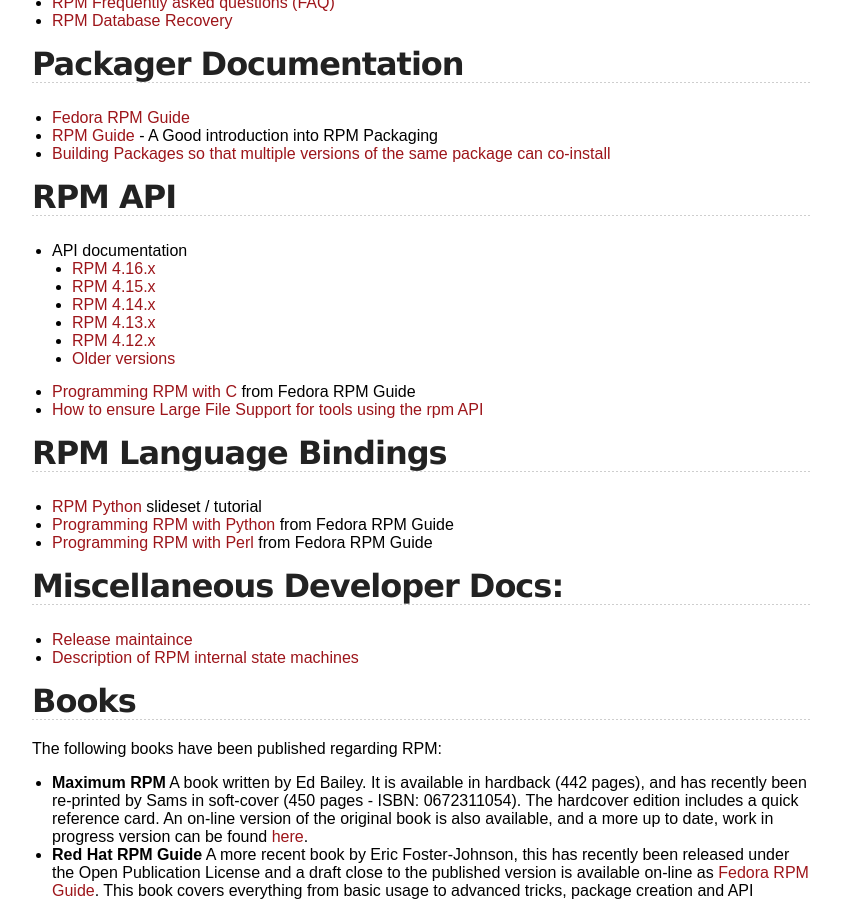
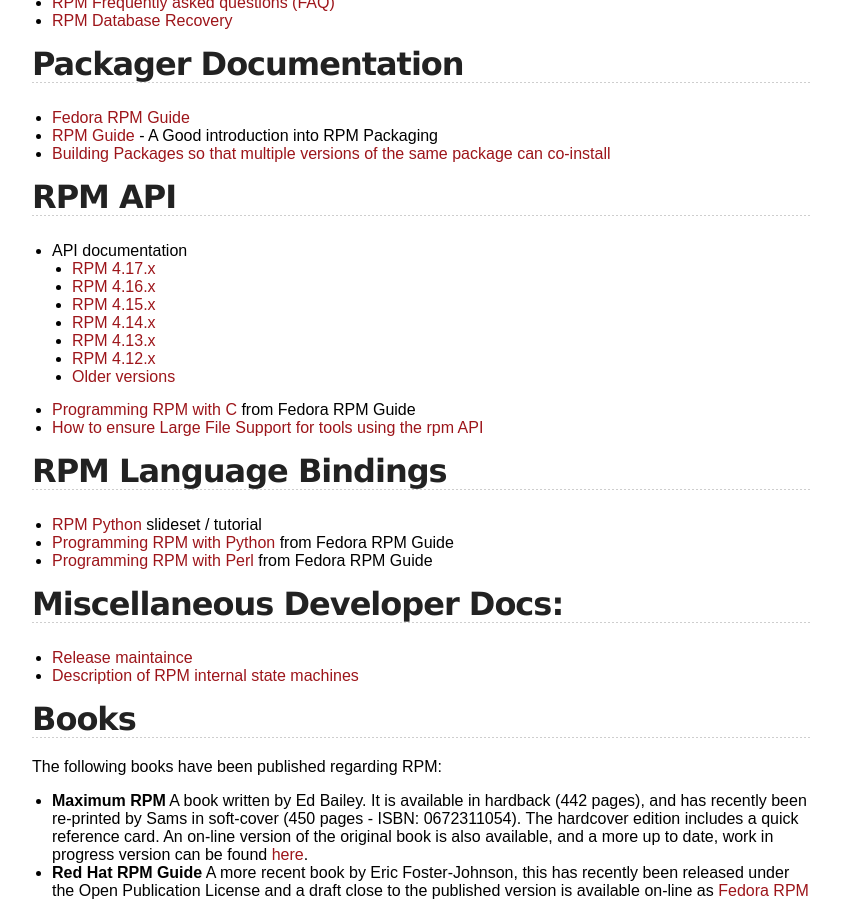
Before and after one commit to rpm-software-management/rpm-web, a Jekyll site: the page built from documentation.md, in a window 1280 px wide and 900 px high, scrolled down 460 px. Shown: the whole window, without its empty margins (218-1059 px from the left). Built offline with Jekyll 4.4.1, drawn with Linux system fonts in a browser that asks for light colours.

Commit message:
Remember to add API docs link

```diff
--- a/documentation.md
+++ b/documentation.md
@@ -20,6 +20,7 @@ This page attempts to track the various relevant documentation that exists for R
 
 ## RPM API
 * API documentation
+  * [RPM 4.17.x](https://ftp.osuosl.org/pub/rpm/api/4.17.0/)
   * [RPM 4.16.x](https://ftp.osuosl.org/pub/rpm/api/4.16.1/)
   * [RPM 4.15.x](https://ftp.osuosl.org/pub/rpm/api/4.15.1/)
   * [RPM 4.14.x](https://ftp.osuosl.org/pub/rpm/api/4.14.0/)
```
